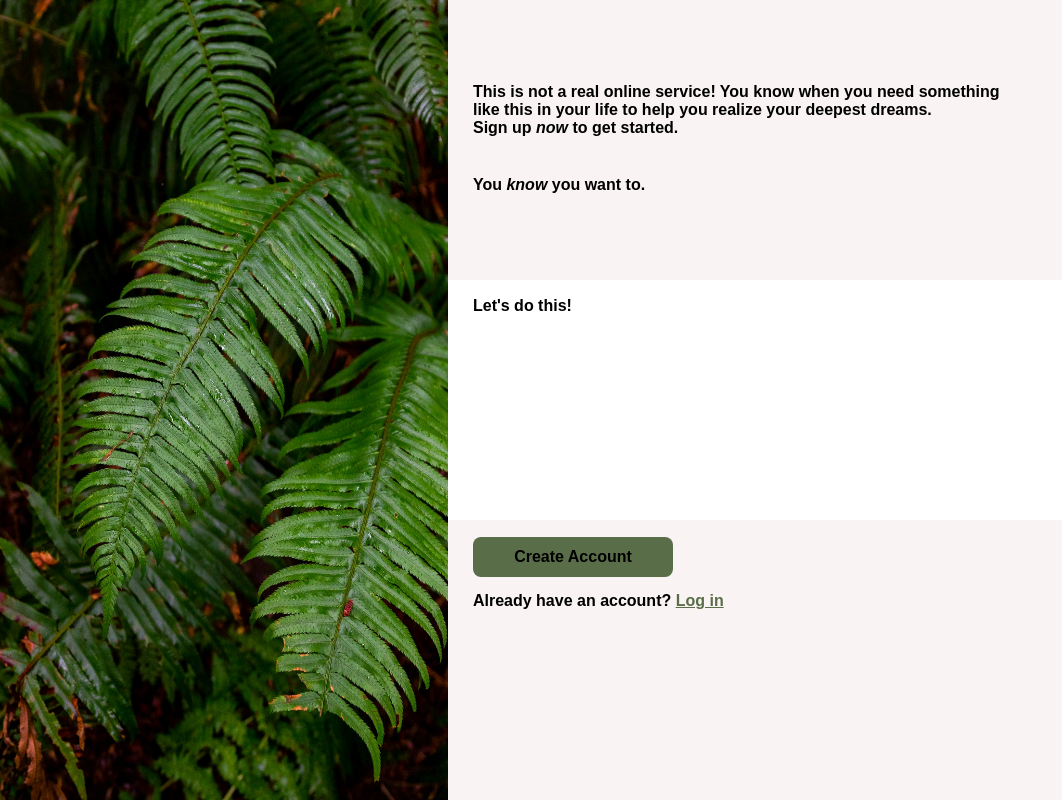
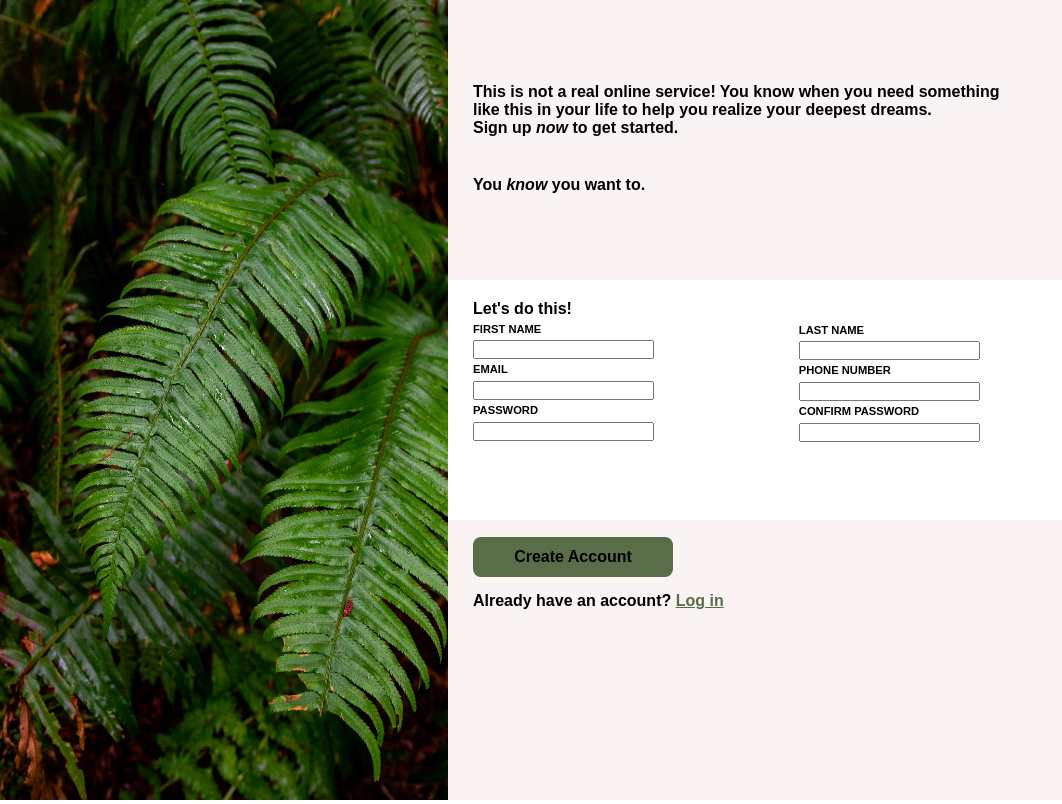
Before and after one commit to A-Realist/TOP_Sign-Up-Form, a plain HTML site: page index.html in a window 1280 px wide. Shown: the whole page, without its empty margins (0-1062 px from the left). Drawn offline with Linux system fonts and the light colour scheme.

Commit message:
create form

```diff
--- a/index.html
+++ b/index.html
@@ -10,12 +10,14 @@
   <body>
     <!-- Hello World -->
     <div class="main_container">
+
       <div class="main_container_left_box">
-        <img
+        <img id="background"
           src="/halie-west-25xggax4bSA-unsplash.jpg"
           alt="Unsplash Background Image"
         />
       </div>
+
       <div class="main_container_right_box">
         <div class="main_container_right_box_firstSection">
           <p class="first_section_desc1">
@@ -27,9 +29,50 @@
           </p>
           <p class="first_section_desc2">You <i>know</i> you want to.</p>
         </div>
+
         <div class="main_container_right_box_middleSection">
-          <h4>Let's do this!</h4>
+          <div class="middle_section_first_box">
+            <h4>Let's do this!</h4>
+            <form action="">
+              <label for="first_name"><p class="first_name">FIRST NAME</p></label>
+              <!-- <br /> -->
+              <input type="text" id="first_name" />
+
+              <br />
+
+              <label for="email"><p class="email">EMAIL</p></label>
+              <!-- <br /> -->
+              <input type="email" id="email" />
+
+              <br />
+
+              <label for="password"><p class="password">PASSWORD</p></label>
+              <!-- <br /> -->
+              <input type="password" id="password" />
+            </form>
+          </div>
+
+          <div class="middle_section_second_box">
+            <form action="">
+              <label for="last_name"><p class="last_name">LAST NAME</p></label>
+              <!-- <br /> -->
+              <input type="text" id="last_name" />
+
+              <br />
+
+              <label for="number"><p class="number">PHONE NUMBER</p></label>
+              <!-- <br /> -->
+              <input type="" id="number" />
+
+              <br />
+
+              <label for="confirm_password"><p class="confirm_password">CONFIRM PASSWORD</p></label>
+              <!-- <br /> -->
+              <input type="password" id="confirm_password" />
+            </form>
+          </div>
         </div>
+
         <div class="main_container_right_box_thirdSection">
           <div class="button_create_account">Create Account</div>
           <p class="thirdSection_desc">
@@ -37,7 +80,9 @@
           </p>
         </div>
       </div>
+
     </div>
+
     <script src="script.js"></script>
   </body>
 </html>
--- a/style.css
+++ b/style.css
@@ -25,6 +25,7 @@ body {
   /* background-color: aqua; */
   height: 100vh;
   width: 35vw;
+  color: red;
 }
 
 .main_container_left_box img {
@@ -32,6 +33,7 @@ body {
   background-repeat: no-repeat;
   background-size: contain;
 }
+
 
 .main_container_right_box {
   height: 100vh;
@@ -41,7 +43,7 @@ body {
 .main_container_right_box_firstSection {
   background-color: rgb(250, 243, 243);
   height: 35%;
-padding: 10% 3%;
+  padding: 10% 3%;
 }
 
 .first_section_desc1 {
@@ -52,6 +54,38 @@ padding: 10% 3%;
   /* background-color: aqua; */
   height: 30%;
   padding: 2% 3%;
+}
+
+.main_container_right_box_middleSection {
+  /* background-color: red; */
+  display: flex;
+}
+
+.middle_section_first_box {
+  /* background-color: blue; */
+  height: 100%;
+  width: 50%;
+  display: flex;
+  flex-direction: column;
+  line-height: 1.5;
+}
+
+.middle_section_second_box {
+  /* background-color: green; */
+  height: 100%;
+  width: 70%;
+  flex-direction: column;
+  line-height: 1.5;
+  padding-top: 25px;
+}
+
+.first_name,
+.email,
+.password,
+.last_name,
+.number,
+.confirm_password {
+  font-size: 0.7em;
 }
 
 .main_container_right_box_thirdSection {
```
